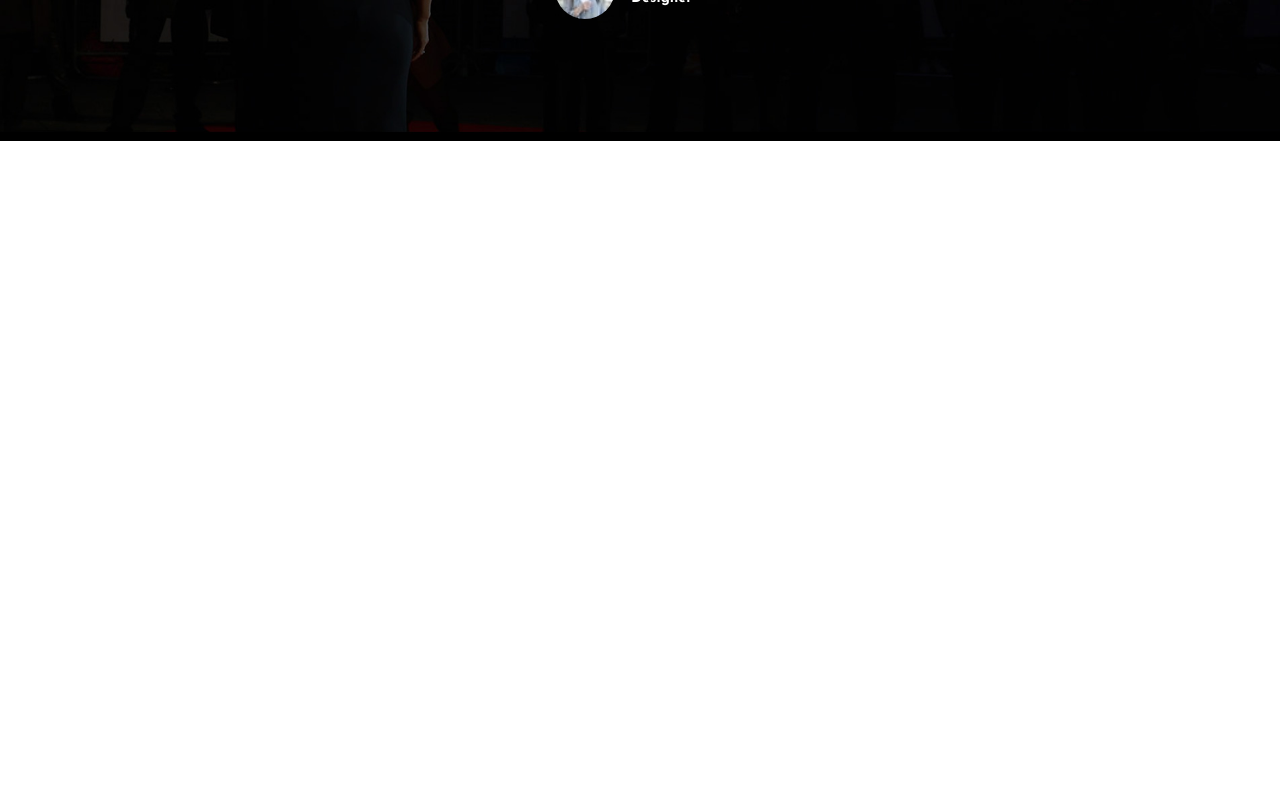
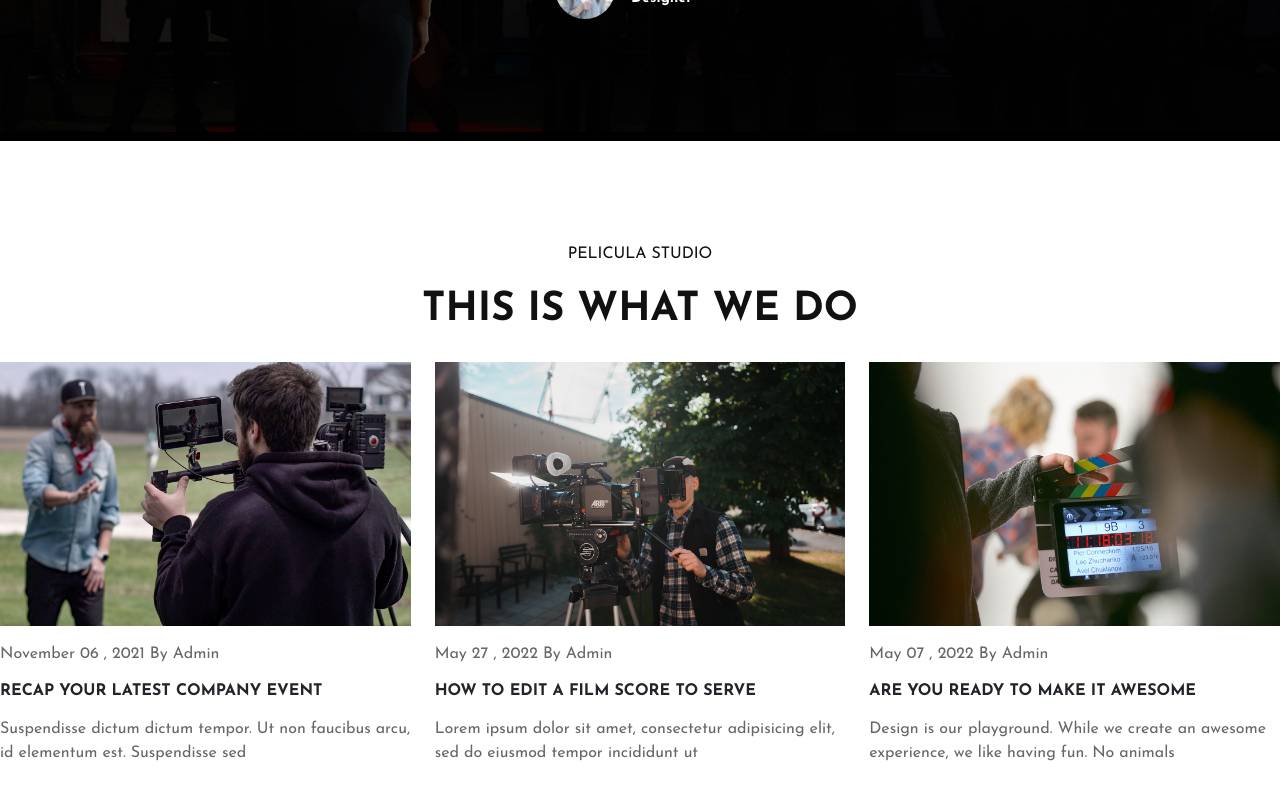
Before and after one commit to MarioSantoro/proj-html-vuejs, a Vue app: page / in a window 1280 px wide. Shown: the part 4800-5600 px from the top of the page. Before the commit the page ends 4941 px from the top, so only its background shows below. Built offline with nearby package versions, Linux system fonts and the light colour scheme.

Commit message:
create a new section and new components

```diff
--- a/src/components/AppMain.vue
+++ b/src/components/AppMain.vue
@@ -21,6 +21,9 @@
         <section>
             <DescriptionMember />
         </section>
+        <section>
+            <LatestNews />
+        </section>
     </main>
 </template>
 <script>
@@ -31,6 +34,7 @@ import WatchList from './WatchList.vue';
 import StatsOfProject from './StatsOfProject.vue';
 import TeamMembers from './TeamMembers.vue';
 import DescriptionMember from './DescriptionMember.vue';
+import LatestNews from './LatestNews.vue';
 export default {
     data() {
         return {
@@ -45,6 +49,7 @@ export default {
         StatsOfProject,
         TeamMembers,
         DescriptionMember,
+        LatestNews,
     }
 }
 </script>
--- /dev/null
+++ b/src/components/LatestNews.vue
@@ -0,0 +1,104 @@
+<template>
+    <div class="content-container margin-bottom-cs margin-top-cs">
+        <div class="row ">
+            <div class="col-12 text-uppercase text-center">
+                <p>Pelicula Studio</p>
+                <h1 class="fw-bold">THIS IS WHAT WE DO</h1>
+            </div>
+        </div>
+
+        <div class="row flex-nowrap overflow-auto">
+            <div v-for="item in dataListPelicula" class="col-4">
+                <img :src="getImagePath(item.image)" alt="Image of pelicula" class="mb-3">
+                <span class="date">{{ item.date }}</span>
+                <h6 class="my-3 fw-bold text-uppercase">{{ item.title }}</h6>
+                <p>{{ item.text }}</p>
+            </div>
+        </div>
+    </div>
+</template>
+<script>
+export default {
+    data() {
+        return {
+            dataListPelicula: [
+                {
+                    image: 'blog07.jpg',
+                    date: 'November 06 , 2021 By Admin',
+                    title: 'RECAP YOUR LATEST COMPANY EVENT',
+                    text: 'Suspendisse dictum dictum tempor. Ut non faucibus arcu, id elementum est. Suspendisse sed',
+                },
+                {
+                    image: 'blog06.jpg',
+                    date: 'May 27 , 2022 By Admin',
+                    title: 'How To Edit A Film Score To Serve',
+                    text: 'Lorem ipsum dolor sit amet, consectetur adipisicing elit, sed do eiusmod tempor incididunt ut',
+                },
+                {
+                    image: 'blog05.jpg',
+                    date: 'May 07 , 2022 By Admin',
+                    title: 'ARE YOU READY TO MAKE IT AWESOME',
+                    text: 'Design is our playground. While we create an awesome experience, we like having fun. No animals',
+                },
+                {
+                    image: 'blog04.jpg',
+                    date: 'April 10 , 2022 By Admin',
+                    title: 'LAST VIDEO WEBSITE YOU NEED FOR',
+                    text: 'In as name to here them deny wise this. As rapid woody my he me which. Men but they fail shew just Band uprising to cult status',
+                },
+                {
+                    image: 'blog03.jpg',
+                    date: 'March 01 , 2022 By Admin',
+                    title: 'BAND UPRISING TO CULT STATUS',
+                    text: 'Suspendisse dictum dictum tempor. Ut non faucibus arcu, id elementum est. Suspendisse sed',
+                },
+                {
+                    image: 'blog02.jpg',
+                    date: 'November 06 , 2021 By Admin',
+                    title: 'RECAP YOUR LATEST COMPANY EVENT',
+                    text: 'Porta tellus aliquam ligula sollicitudin Tincidunt habitant egestas erat lectus congue nisl Bringing the stage to life',
+                },
+                {
+                    image: 'blog01.jpg',
+                    date: 'February 14 , 2022 By Admin',
+                    title: 'BRINGING THE STAGE TO LIFE',
+                    text: 'Actor The Concept Movie High Concept Theory see the post As Clover Letter Emails Got Cadenze rios picked for the Next picture',
+                },
+            ]
+        }
+    },
+    methods: {
+        getImagePath: function (img) {
+            return new URL(`../assets/${img}`, import.meta.url).href;
+        },
+    }
+}
+</script>
+<style lang="scss" scoped>
+@use "../styles/utilities/variables.scss" as *;
+
+div.col-12 {
+    color: $ColorBlack;
+
+    h1 {
+        margin-top: $marginTopPellicula;
+    }
+}
+
+div.col-4 {
+    margin-top: $marginTopPellicula;
+
+    img {
+        width: 100%;
+    }
+
+    p {
+        margin: 0;
+    }
+
+    p,
+    span {
+        color: $ColorGray;
+    }
+}
+</style>
```
